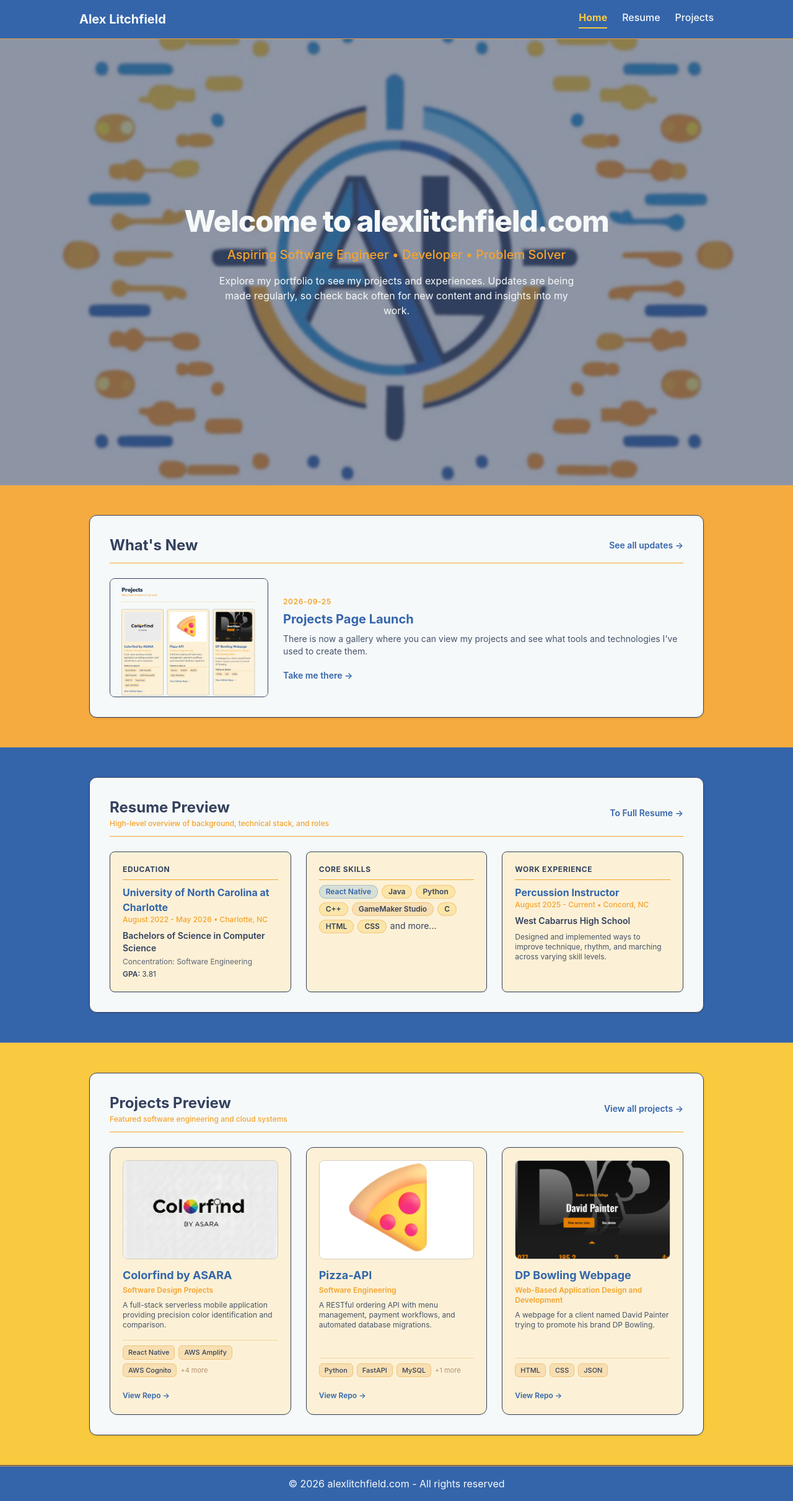
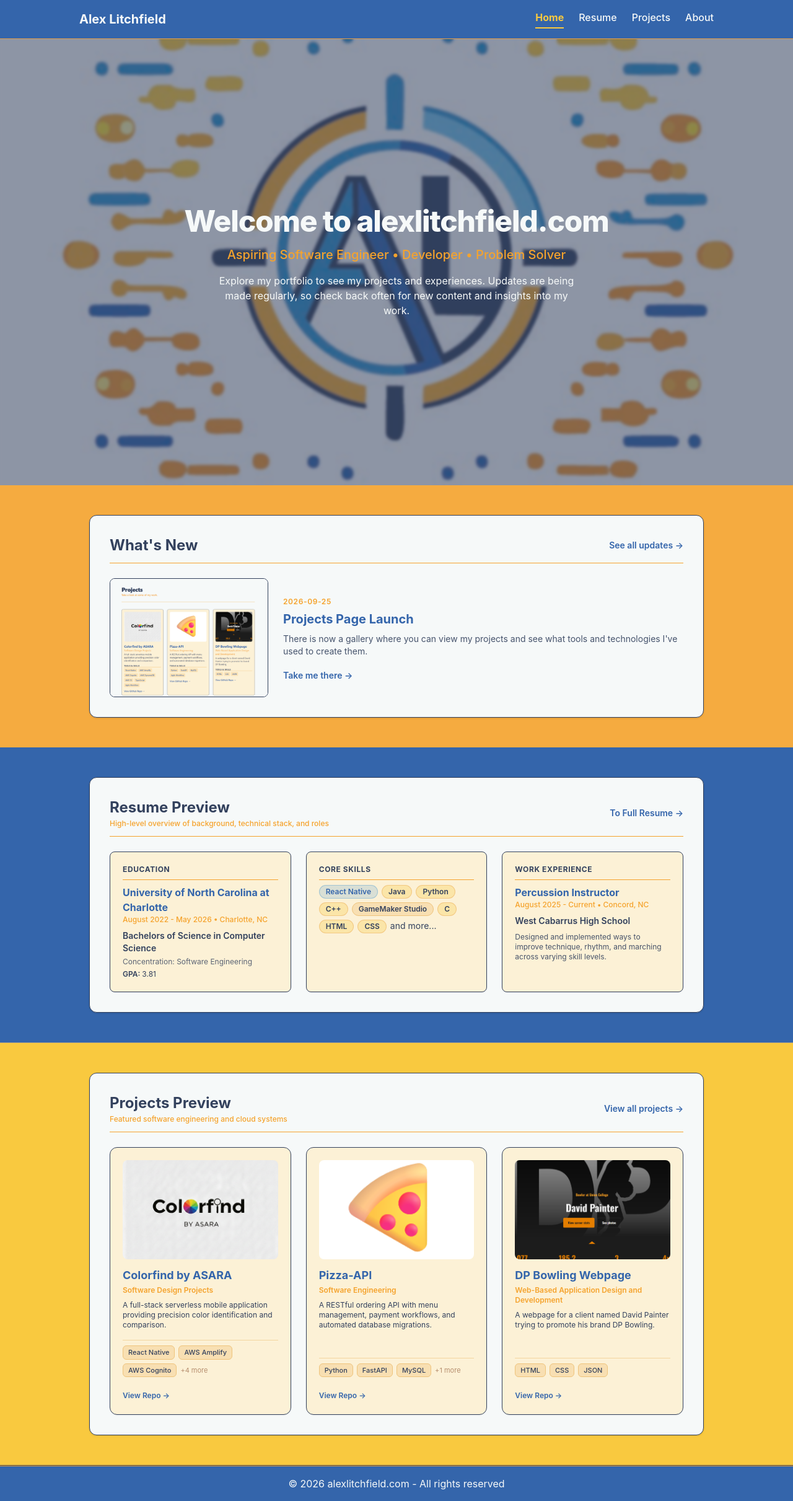
Before and after one commit to alitchf2/alexlitchfield-portfolio, a React (Vite) app: page / in a window 1280 px wide. Shown: the whole page at 62% size. Built offline with nearby package versions, Linux system fonts and the light colour scheme.

Commit message:
about page navigation added

```diff
--- a/package.json
+++ b/package.json
@@ -26,6 +26,7 @@
     "eslint-plugin-react-hooks": "^7.1.1",
     "eslint-plugin-react-refresh": "^0.5.4",
     "globals": "^17.11.0",
+    "tsx": "^4.23.15",
     "typescript": "~6.0.2",
     "typescript-eslint": "^8.67.0",
     "vite": "^8.2.2"
--- a/src/App.tsx
+++ b/src/App.tsx
@@ -5,6 +5,7 @@ import Resume from "./pages/Resume";
 import Projects from "./pages/Projects";
 import Apps from "./pages/Apps";
 import Updates from "./pages/Updates"
+import About from "./pages/About";
 
 const router = createBrowserRouter([
   {
@@ -16,6 +17,7 @@ const router = createBrowserRouter([
       { path: "projects", element: <Projects /> },
       { path: "apps", element: <Apps /> },
       { path: "updates", element: <Updates /> },
+      { path: "about", element: <About /> },
     ],
   },
 ]);
--- a/src/components/Navbar.tsx
+++ b/src/components/Navbar.tsx
@@ -15,6 +15,7 @@ export default function Navbar() {
           <NavLink to="/resume" className={linkClasses}>Resume</NavLink>
           <NavLink to="/projects" className={linkClasses}>Projects</NavLink>
           {/* <NavLink to="/apps" className={linkClasses}>Apps</NavLink> */}
+          <NavLink to="/about" className={linkClasses}>About</NavLink>
         </div>
       </nav>
     </header>
--- a/src/components/home/ProjectsPreview.tsx
+++ b/src/components/home/ProjectsPreview.tsx
@@ -36,7 +36,7 @@ export default function ProjectsPreview() {
                 <img
                   src={project.thumbnailUrl}
                   alt={`${project.title} thumbnail`}
-                  className="w-full h-40 object-cover rounded-lg mb-3 border border-brand-navy/20"
+                  className="w-full h-40 object-cover rounded-lg mb-3"
                 />
 
                 <div className="mb-2">
@@ -50,7 +50,7 @@ export default function ProjectsPreview() {
                   )}
                 </div>
 
-                <p className="text-xs text-brand-navy/90 mb-4 flex-grow line-clamp-3">
+                <p className="text-xs text-brand-navy mb-4 flex-grow line-clamp-3">
                   {project.shortDescription}
                 </p>
 
--- /dev/null
+++ b/src/data/appsData.ts
@@ -0,0 +1,12 @@
+export interface AppItem {
+  slug: string;
+  name: string;
+  subdomainUrl: string;
+  thumbnailUrl: string;
+  shortDescription: string;
+  projectSlug?: string;
+}
+
+// Scope Note (per PDR v6): Dedicated to self-hosted web apps only.
+// Starts empty for v1-v2 MVP; will be populated in v6.
+export const appsData: AppItem[] = [];
--- /dev/null
+++ b/src/pages/About.tsx
@@ -0,0 +1,17 @@
+export default function About() {
+  return (
+    <div className="max-w-4xl mx-auto px-4 py-12 space-y-8">
+      <header className="border-b border-brand-amber pb-6">
+        <h1 className="text-4xl font-extrabold text-brand-navy tracking-tight">
+          About Me
+        </h1>
+        <p className="text-brand-amber mt-1 font-medium">
+          Come and learn more about me.
+        </p>
+      </header>
+      <div className="bg-brand-light border border-brand-navy rounded-xl p-6 shadow-sm">
+        <p className="text-brand-navy">About page content will be added very soon!</p>
+      </div>
+    </div>
+  );
+}
--- a/src/pages/Home.tsx
+++ b/src/pages/Home.tsx
@@ -36,6 +36,8 @@ export default function Home() {
       {/* Projects Preview */}
       <ProjectsPreview />
 
+
+
       {/* Future Content Blocks will go directly below this section */}
     </div>
   );
```
Also changed, not shown: src/components/home/AppsPreview.tsx (added), 2 other files (tests, documents, lock files or other folders).
